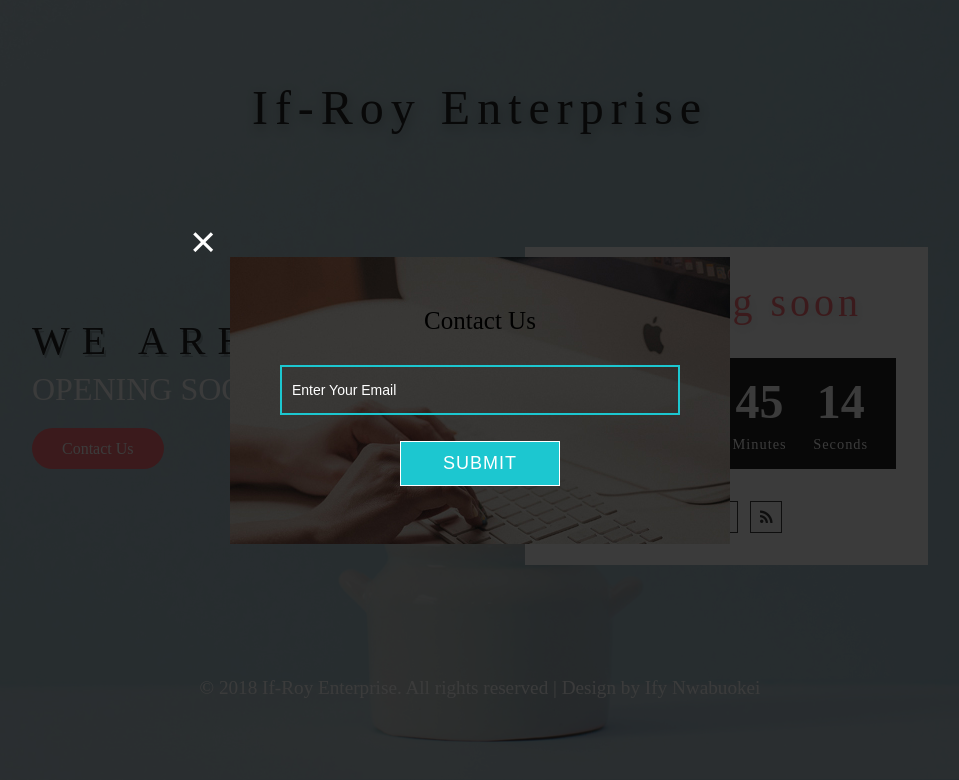
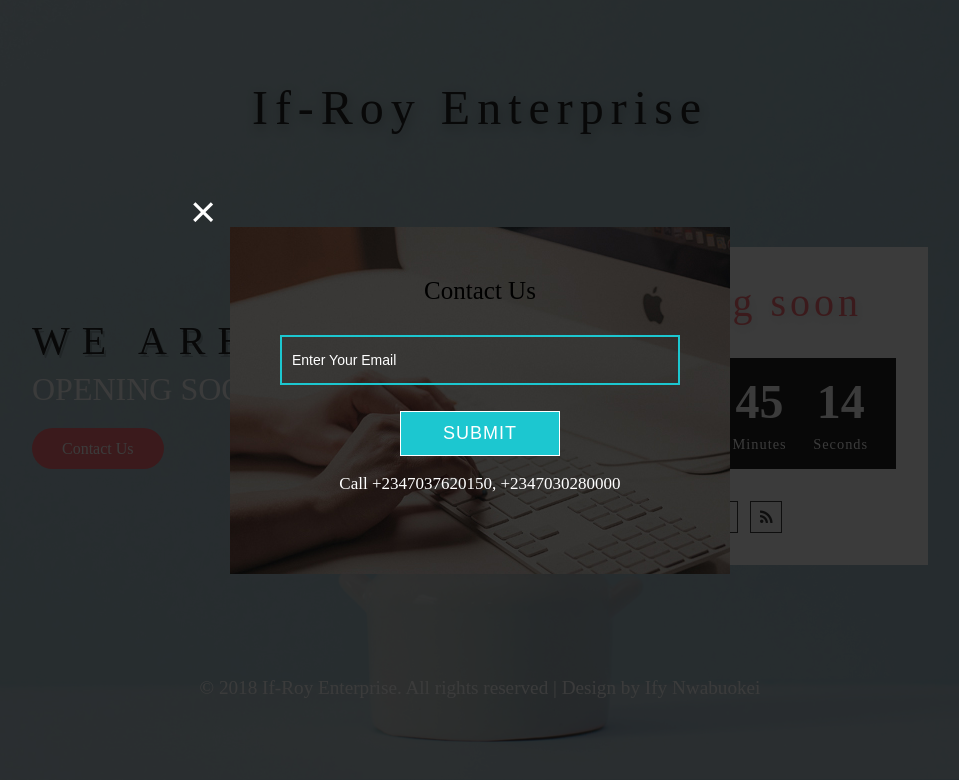
Before and after one commit to ifylala/If-Roy, a plain HTML site: page index.html in a window 1280 px wide. Both pictures are taken after a click on the link "Contact Us". Shown: the whole page, without its empty margins (160-1119 px from the left). Drawn offline with Linux system fonts and the light colour scheme; a web font is replaced by a local one.

Commit message:
business

```diff
--- a/css/style.css
+++ b/css/style.css
@@ -151,6 +151,12 @@ h3.sub-head-w3-agileits {
     font-size: 25px;
     text-align: center;
     margin-bottom: 30px;
+}
+h4.sub-head-w3-agileits {
+    font-size: 17px;
+    text-align: center;
+    margin-bottom: 30px;
+    color: #fff;
 }
 input[type="email"] {
     background: rgba(0, 0, 0, 0.55) url(../images/email.png) no-repeat 10px 10px;
--- a/index.html
+++ b/index.html
@@ -100,10 +100,11 @@
 					</div>
 					</span>
 					<h3 class="sub-head-w3-agileits">Contact Us</h3>
-						<form action="#" method="post">
+						<form action="mailto:ifeanyichukwunwabuokei@gmail.com" method="post" enctype="text/plain">
 							<input type="email" placeholder="Enter Your Email" required="">
 							<input type="Submit">
-						</form>
+						</form><br>
+						<h4 class="sub-head-w3-agileits">Call +2347037620150,  +2347030280000</h4>
 				</div>
 			</div>
 				<!-- /pop-up -->
```
